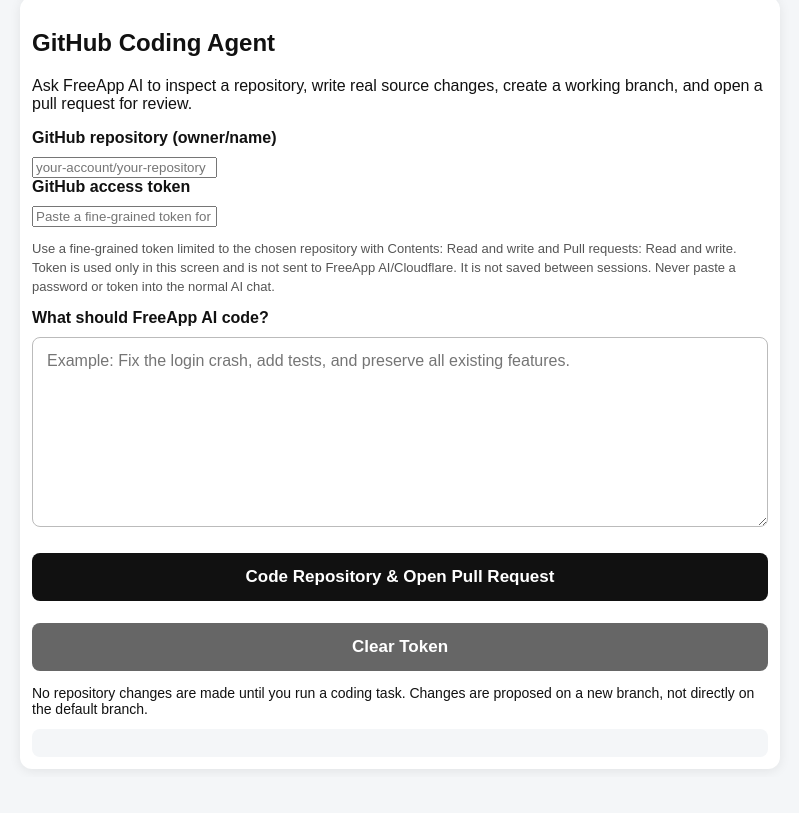
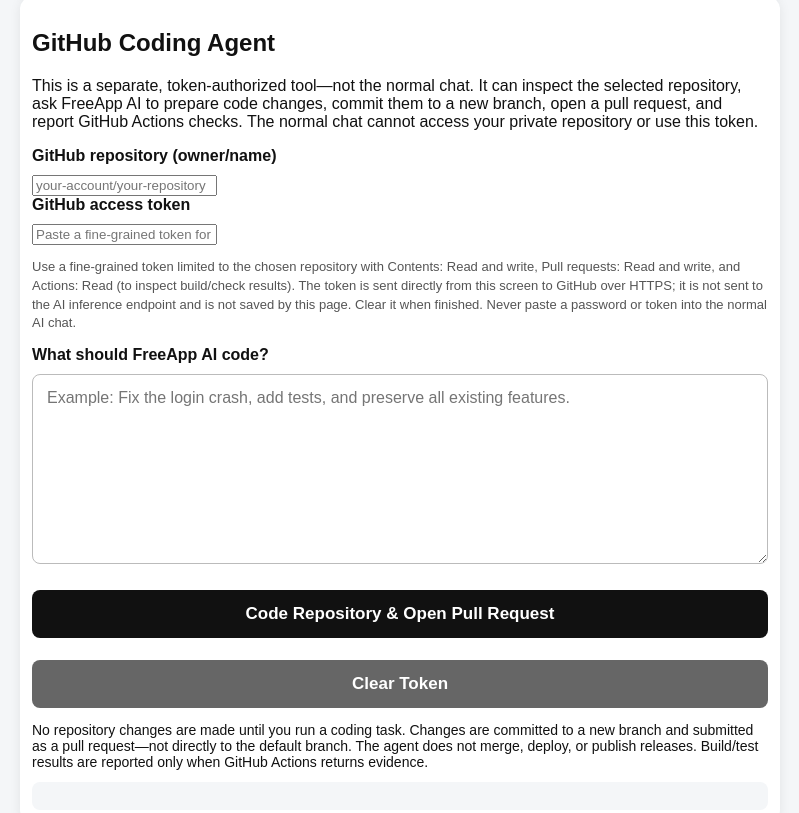
Before and after one commit to blvckson/FreeApp-AI, a website: page public/index.html in a window 1280 px wide. Shown: the part 502-1315 px from the top of the page, without its empty margins (240-1039 px from the left). Before the commit the page ends 1279 px from the top, so only its background shows below. Drawn offline with Linux system fonts and the light colour scheme; no server answers; a web font is replaced by a local one.

Commit message:
Clarify GitHub coding agent access and verification limits

```diff
--- a/public/index.html
+++ b/public/index.html
@@ -54,19 +54,19 @@
     </section>
     <section class="card github-coder-card" id="github-coder-card">
       <h2>GitHub Coding Agent</h2>
-      <p>Ask FreeApp AI to inspect a repository, write real source changes, create a working branch, and open a pull request for review.</p>
+      <p>This is a separate, token-authorized tool—not the normal chat. It can inspect the selected repository, ask FreeApp AI to prepare code changes, commit them to a new branch, open a pull request, and report GitHub Actions checks. The normal chat cannot access your private repository or use this token.</p>
       <label for="github-repo">GitHub repository (owner/name)</label>
       <input id="github-repo" type="text" placeholder="your-account/your-repository" autocomplete="off">
       <label for="github-token">GitHub access token</label>
       <input id="github-token" type="password" placeholder="Paste a fine-grained token for this repository" autocomplete="off">
-      <p class="small">Use a fine-grained token limited to the chosen repository with Contents: Read and write and Pull requests: Read and write. Token is used only in this screen and is not sent to FreeApp AI/Cloudflare. It is not saved between sessions. Never paste a password or token into the normal AI chat.</p>
+      <p class="small">Use a fine-grained token limited to the chosen repository with Contents: Read and write, Pull requests: Read and write, and Actions: Read (to inspect build/check results). The token is sent directly from this screen to GitHub over HTTPS; it is not sent to the AI inference endpoint and is not saved by this page. Clear it when finished. Never paste a password or token into the normal AI chat.</p>
       <label for="github-coding-task">What should FreeApp AI code?</label>
       <textarea id="github-coding-task" rows="5" placeholder="Example: Fix the login crash, add tests, and preserve all existing features."></textarea>
       <div class="controls">
         <button id="github-coding-run" type="button">Code Repository & Open Pull Request</button>
         <button id="github-coding-clear" class="secondary-button" type="button">Clear Token</button>
       </div>
-      <div id="github-coding-status" class="status" aria-live="polite">No repository changes are made until you run a coding task. Changes are proposed on a new branch, not directly on the default branch.</div>
+      <div id="github-coding-status" class="status" aria-live="polite">No repository changes are made until you run a coding task. Changes are committed to a new branch and submitted as a pull request—not directly to the default branch. The agent does not merge, deploy, or publish releases. Build/test results are reported only when GitHub Actions returns evidence.</div>
       <div id="github-coding-result" class="website-result" aria-live="polite"></div>
     </section>
     <section class="card phone-control-card">
```
